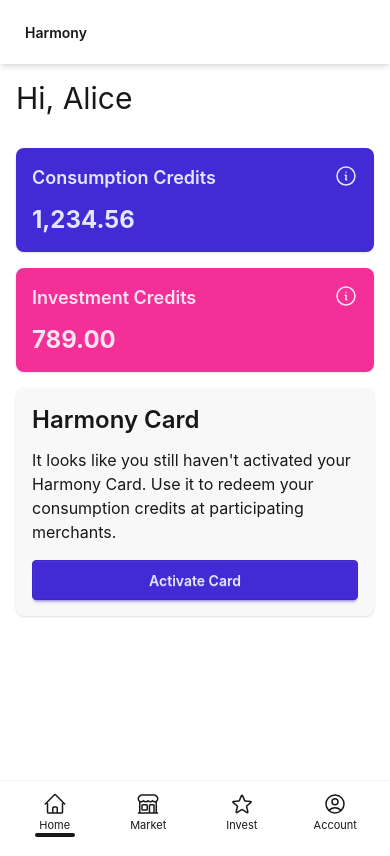
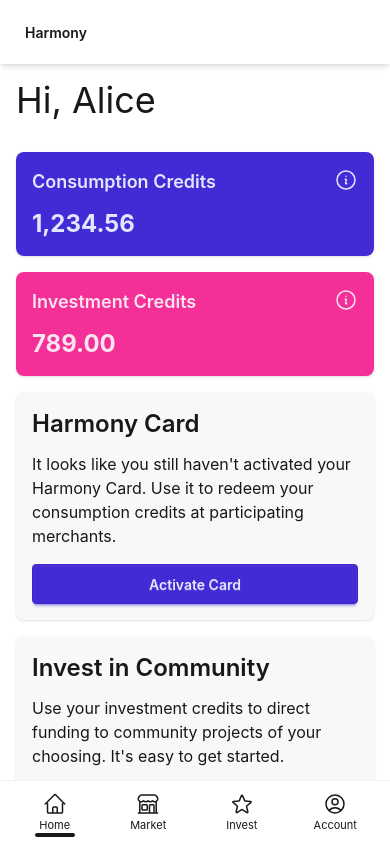
Before and after one commit to dillonfagan/harmony-poc, a Next.js app in the folder apps/consumer/: page /home in a window 390 px wide. Built offline with nearby package versions, Linux system fonts and the light colour scheme.

Commit message:
chore: Add Invest card to home page.

```diff
--- a/apps/consumer/app/(dashboard)/home/page.tsx
+++ b/apps/consumer/app/(dashboard)/home/page.tsx
@@ -2,6 +2,7 @@ import { ResponsiveGrid, StretchColumn } from "@/components/layouts";
 import PageHeading from "@/components/PageHeading";
 import ConsumptionCreditsCard from "@/views/ConsumptionCreditsCard";
 import InvestmentCreditsCard from "@/views/InvestmentCreditsCard";
+import Link from "next/link";
 
 export default function Home() {
   return (
@@ -13,6 +14,7 @@ export default function Home() {
       </ResponsiveGrid>
       <ResponsiveGrid>
         <ActivationCard />
+        <InvestCard />
       </ResponsiveGrid>
     </StretchColumn>
   );
@@ -20,10 +22,20 @@ export default function Home() {
 
 function ActivationCard() {
   return (
-    <div className="bg-base-200 card p-4 shadow-sm">
+    <div className="flex flex-col bg-base-200 card p-4 shadow-sm">
       <h2 className="text-2xl font-semibold mb-3">Harmony Card</h2>
-      <span className="mb-4">It looks like you still haven't activated your Harmony Card. Use it to redeem your consumption credits at participating merchants.</span>
+      <span className="grow mb-4">It looks like you still haven't activated your Harmony Card. Use it to redeem your consumption credits at participating merchants.</span>
       <button className="btn btn-primary">Activate Card</button>
     </div>
   );
 }
+
+function InvestCard() {
+  return (
+    <div className="flex flex-col bg-base-200 card p-4 shadow-sm">
+      <h2 className="text-2xl font-semibold mb-3">Invest in Community</h2>
+      <span className="grow mb-4">Use your investment credits to direct funding to community projects of your choosing. It's easy to get started.</span>
+      <Link href="/invest" className="btn btn-secondary">Start Investing</Link>
+    </div>
+  );
+}
--- a/apps/consumer/components/PageHeading.tsx
+++ b/apps/consumer/components/PageHeading.tsx
@@ -6,7 +6,7 @@ type Props = {
 export default function PageHeading({ title, subtitle }: Props) {
   return (
     <div className="mb-4">
-      <h1 className="text-3xl lg:text-5xl">{title}</h1>
+      <h1 className="text-4xl lg:text-5xl">{title}</h1>
       {subtitle && <span className="block text-lg mt-4">{subtitle}</span>}
     </div>
   );
```
